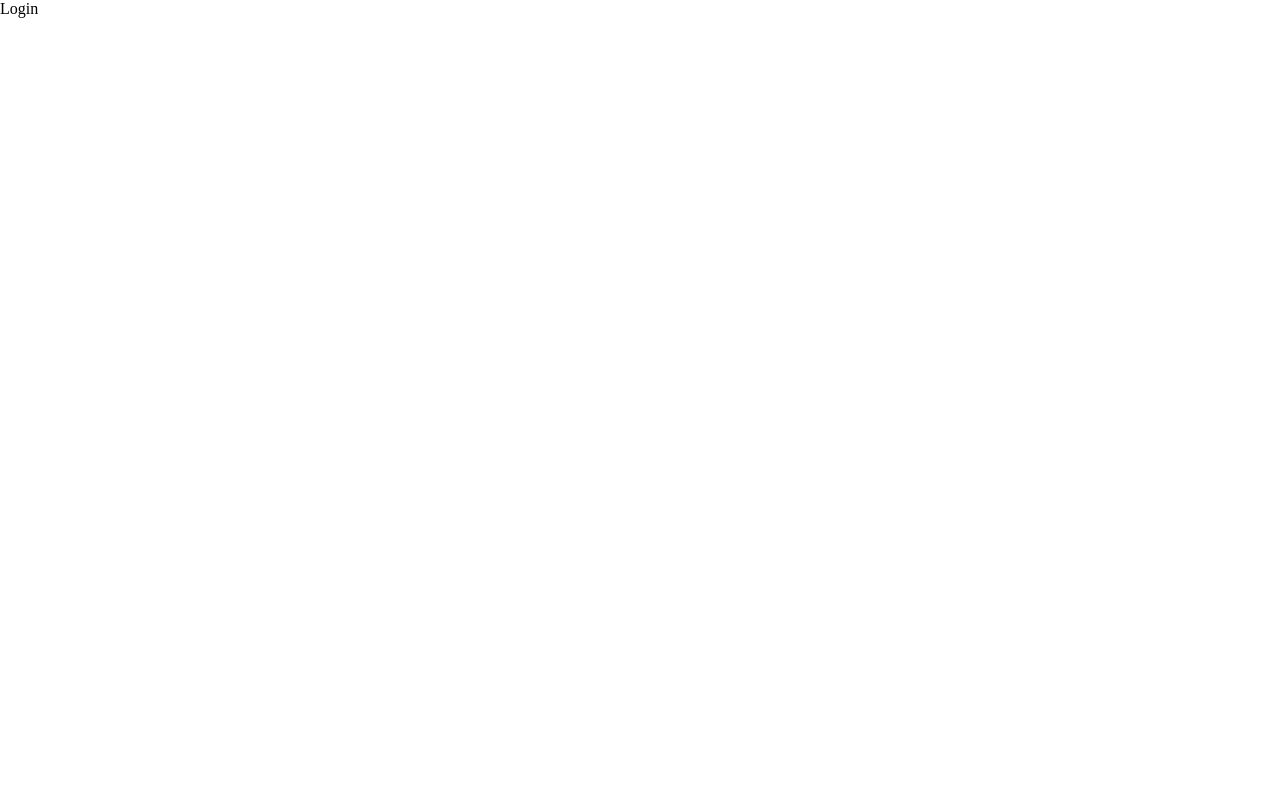
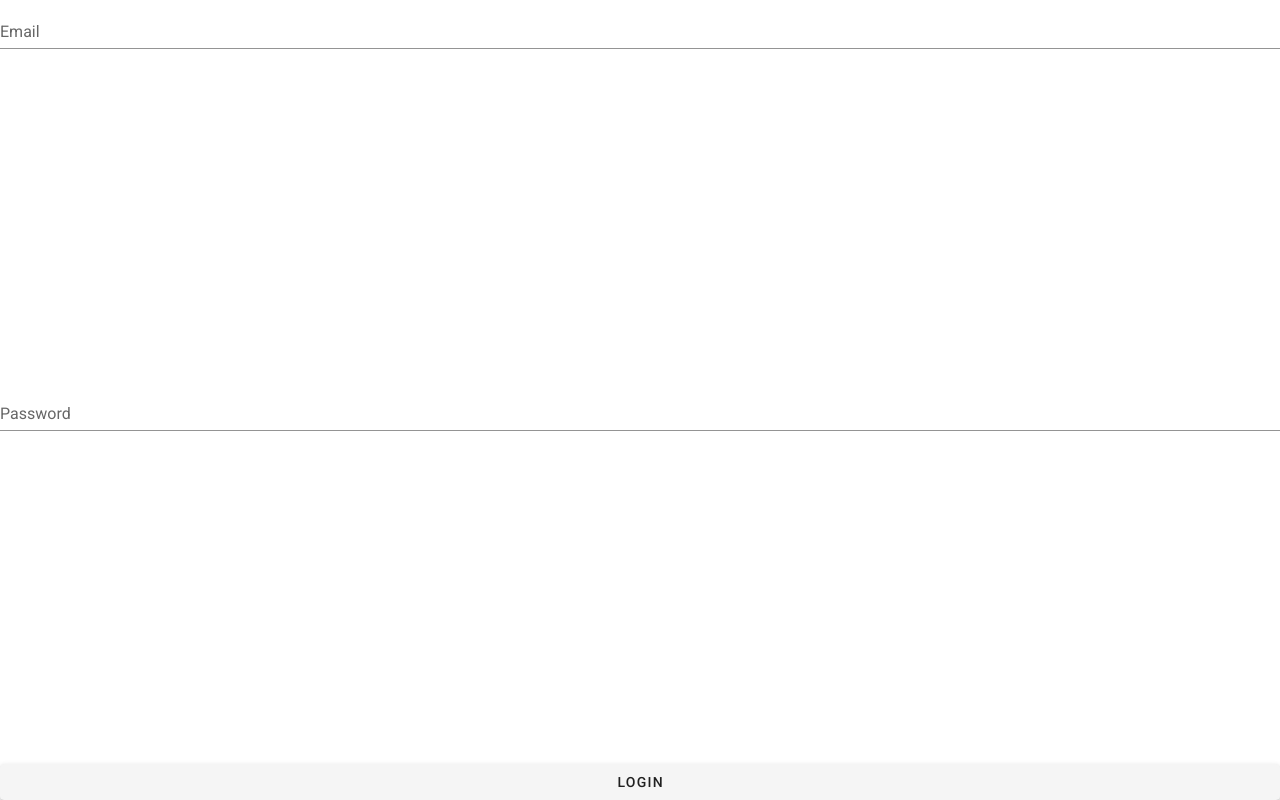
Before and after one commit to TDAK1509/cuahangbaohiem-admin, a Vue app: page /login in a window 1280 px wide. Built offline with nearby package versions, Linux system fonts and the light colour scheme.

Commit message:
Render text fields and button

```diff
--- a/src/views/Login.vue
+++ b/src/views/Login.vue
@@ -1,5 +1,9 @@
 <template>
-  <div>Login</div>
+  <v-app>
+    <v-text-field data-cy="email" label="Email" />
+    <v-text-field data-cy="password" type="password" label="Password" />
+    <v-btn data-cy="button">Login</v-btn>
+  </v-app>
 </template>
 
 <script lang="ts">
```
Also changed, not shown: 1 other file (tests, documents, lock files or other folders).
